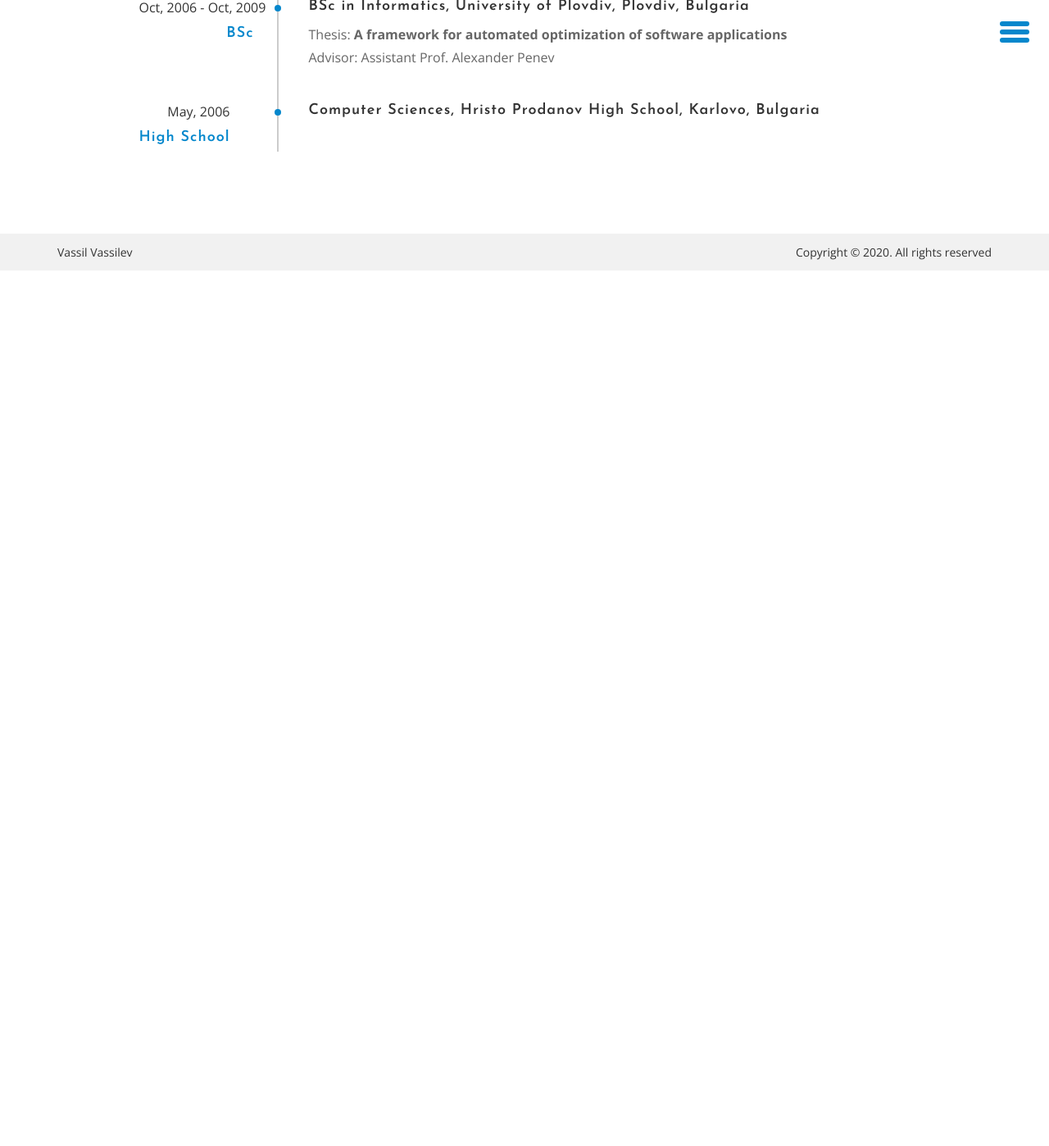
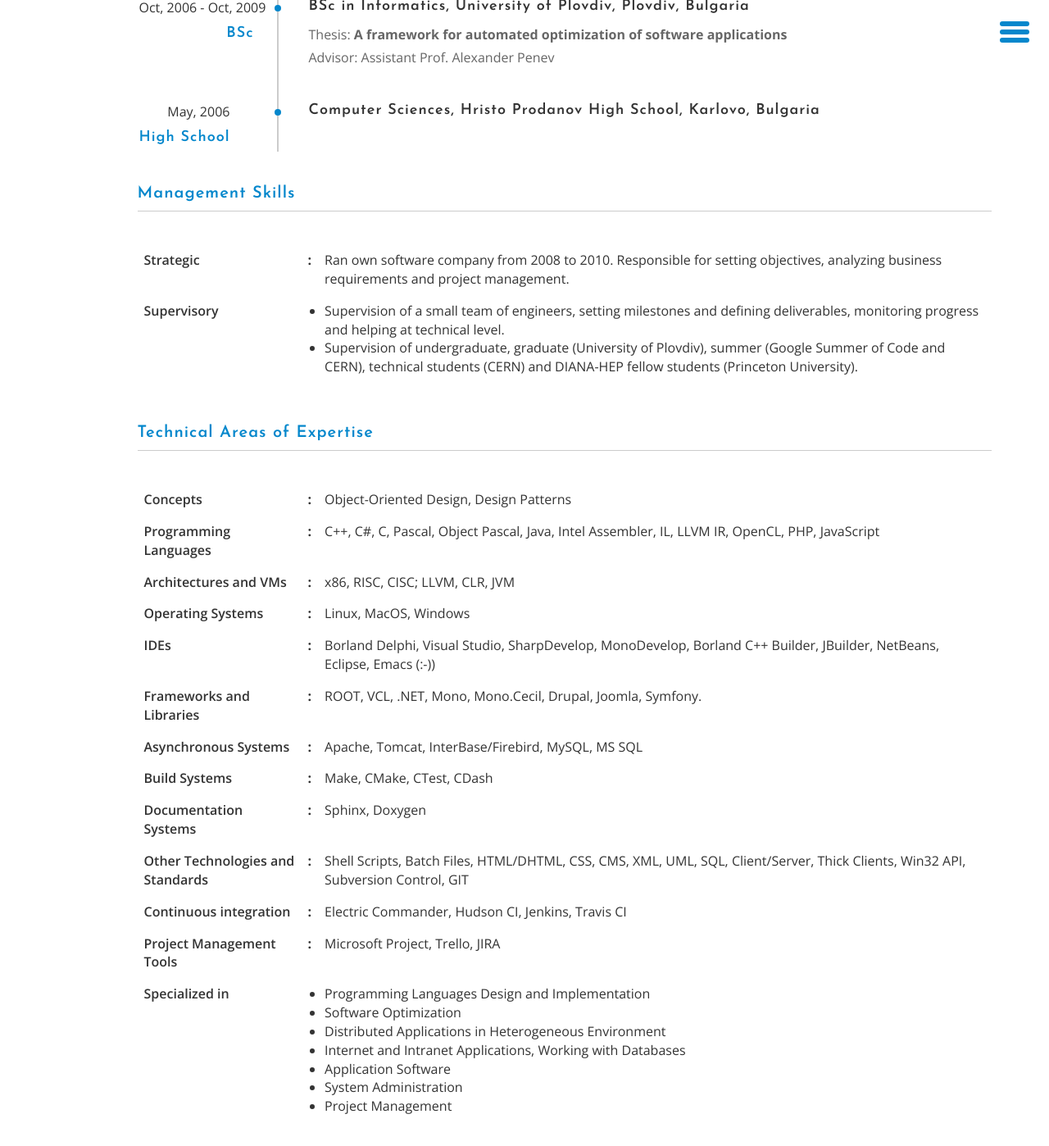
Before and after one commit to vgvassilev/vgvassilev.github.io, a Jekyll site: the page built from resume.md, in a window 1280 px wide and 1400 px high, scrolled down 1819 px. Shown: the whole window at 82% size. Built offline with Jekyll 4.4.1, drawn with Linux system fonts in a browser that asks for light colours; before the commit the page ends 2149 px from its top, so only the background shows below that.

Commit message:
Add management and technical skills.

```diff
--- a/resume.md
+++ b/resume.md
@@ -210,5 +210,155 @@ extra_js:
     </div>
     <!--End of Education-->
 
+    <!--Management Skills-->
+    <div class="mb40">
+      <h3>Management Skills</h3>
+      <div class="scroll_page_table">
+        <table class="table table-responsive">
+          <tbody>
+            <!--1-->
+            <tr>
+              <th class="pb40">Strategic</th>
+              <th class="pb40">:</th>
+              <td class="pb40">Ran own software company from 2008 to 2010.
+                Responsible for setting objectives, analyzing business
+                requirements and project management.</td>
+            </tr>
+            <!--2-->
+            <tr>
+              <th class="pb40">Supervisory</th>
+              <th class="pb40"></th>
+              <td class="pb40">
+                <ul>
+                  <li>Supervision of a small team of engineers,
+                    setting milestones and defining deliverables, monitoring
+                    progress and helping at technical level.
+                  </li>
+                  <li> Supervision of undergraduate, graduate
+                    (University of Plovdiv), summer (Google Summer of Code and
+                    CERN), technical students (CERN) and DIANA-HEP fellow
+                    students (Princeton University).
+                  </li>
+                </ul>
+              </td>
+            </tr>
+          </tbody>
+        </table>
+      </div>
+    </div>
+
+    <!--Technical Areas of Expertise-->
+    <div class="mb40">
+      <h3>Technical Areas of Expertise</h3>
+
+      <div class="scroll_page_table">
+        <table class="table table-responsive">
+          <tbody>
+            <!--1-->
+            <tr>
+              <th class="pb40">Concepts</th>
+              <th class="pb40">:</th>
+              <td class="pb40">Object-Oriented Design, Design Patterns</td>
+            </tr>
+            <!--2-->
+            <tr>
+              <th class="pb40">Programming Languages</th>
+              <th class="pb40">:</th>
+              <td class="pb40">C++, C#, C, Pascal, Object Pascal, Java,
+                Intel Assembler, IL, LLVM IR, OpenCL, PHP, JavaScript
+              </td>
+            </tr>
+            <!--3-->
+            <tr>
+              <th class="pb40">Architectures and VMs</th>
+              <th class="pb40">:</th>
+              <td class="pb40">x86, RISC, CISC; LLVM, CLR, JVM</td>
+            </tr>
+            <!--4-->
+            <tr>
+              <th class="pb40">Operating Systems</th>
+              <th class="pb40">:</th>
+              <td class="pb40">Linux, MacOS, Windows</td>
+            </tr>
+            <!--5-->
+            <tr>
+              <th class="pb40">IDEs</th>
+              <th class="pb40">:</th>
+              <td class="pb40">Borland Delphi, Visual Studio, SharpDevelop,
+                MonoDevelop, Borland C++ Builder, JBuilder, NetBeans, Eclipse,
+                Emacs (:-))
+              </td>
+            </tr>
+            <!--6-->
+            <tr>
+              <th class="pb40">Frameworks and Libraries</th>
+              <th class="pb40">:</th>
+              <td class="pb40">ROOT, VCL, .NET, Mono, Mono.Cecil, Drupal,
+                Joomla, Symfony.
+              </td>
+            </tr>
+            <!--7-->
+            <tr>
+              <th class="pb40">Asynchronous Systems</th>
+              <th class="pb40">:</th>
+              <td class="pb40">Apache, Tomcat, InterBase/Firebird, MySQL,
+                MS SQL
+              </td>
+            </tr>
+            <!--8-->
+            <tr>
+              <th class="pb40">Build Systems</th>
+              <th class="pb40">:</th>
+              <td class="pb40">Make, CMake, CTest, CDash</td>
+            </tr>
+            <!--9-->
+            <tr>
+              <th class="pb40">Documentation Systems</th>
+              <th class="pb40">:</th>
+              <td class="pb40">Sphinx, Doxygen</td>
+            </tr>
+            <!--10-->
+            <tr>
+              <th class="pb40">Other Technologies and Standards</th>
+              <th class="pb40">:</th>
+              <td class="pb40">Shell Scripts, Batch Files, HTML/DHTML, CSS,
+                CMS, XML, UML, SQL, Client/Server, Thick Clients, Win32 API,
+                Subversion Control, GIT
+              </td>
+            </tr>
+            <!--11-->
+            <tr>
+              <th class="pb40">Continuous integration</th>
+              <th class="pb40">:</th>
+              <td class="pb40">Electric Commander, Hudson CI, Jenkins,
+                Travis CI
+              </td>
+            </tr>
+            <!--12-->
+            <tr>
+              <th class="pb40">Project Management Tools</th>
+              <th class="pb40">:</th>
+              <td class="pb40">Microsoft Project, Trello, JIRA</td>
+            </tr>
+            <!--13-->
+            <tr>
+              <th class="pb40">Specialized in</th>
+              <th class="pb40"></th>
+              <td class="pb40">
+                <ul>
+                  <li>Programming Languages Design and Implementation</li>
+                  <li>Software Optimization</li>
+                  <li>Distributed Applications in Heterogeneous Environment</li>
+                  <li>Internet and Intranet Applications, Working with Databases</li>
+                  <li>Application Software</li>
+                  <li>System Administration</li>
+                  <li>Project Management</li>
+                </ul>
+              </td>
+            </tr>
+          </tbody>
+        </table>
+      </div>
+    </div>
   </div>
 </div>
```
